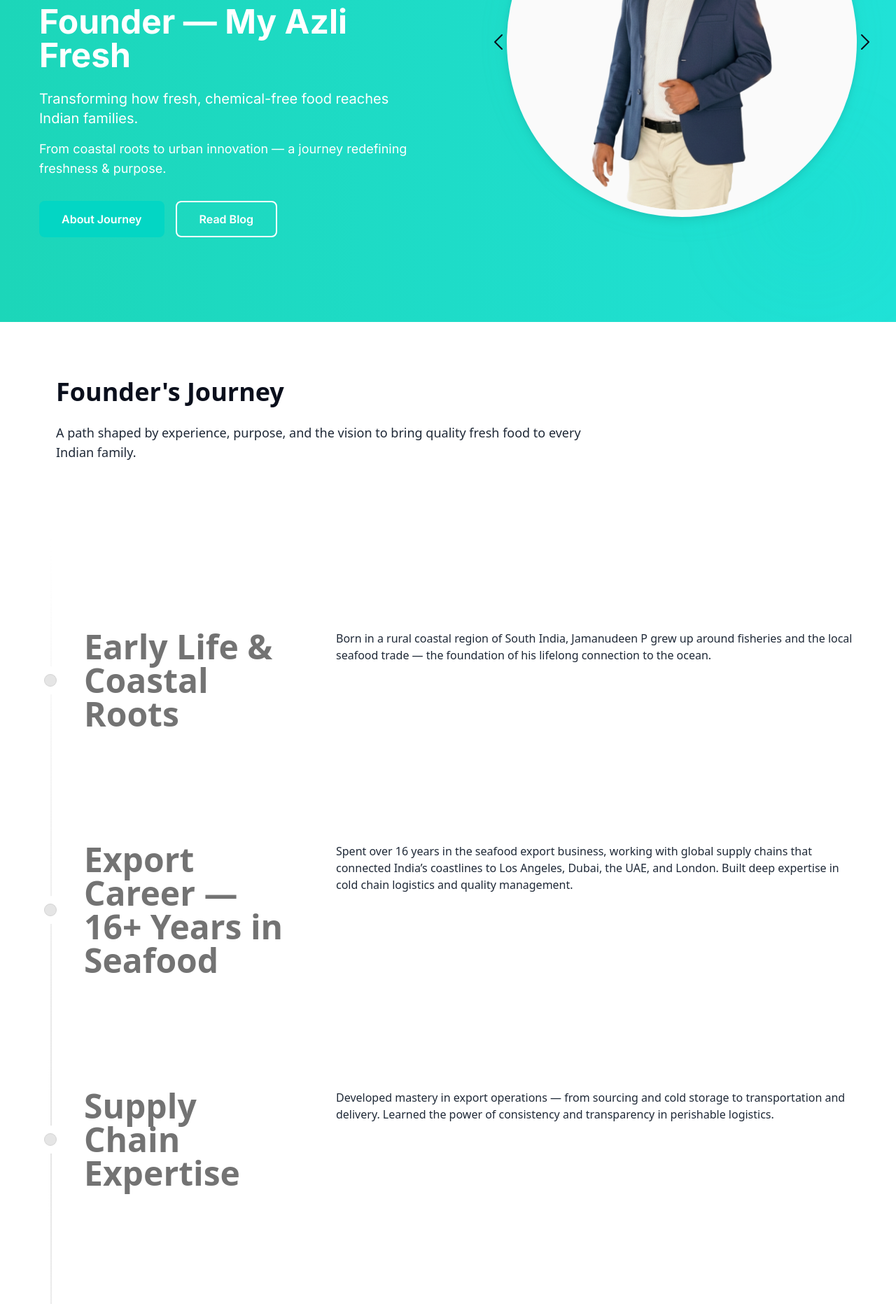
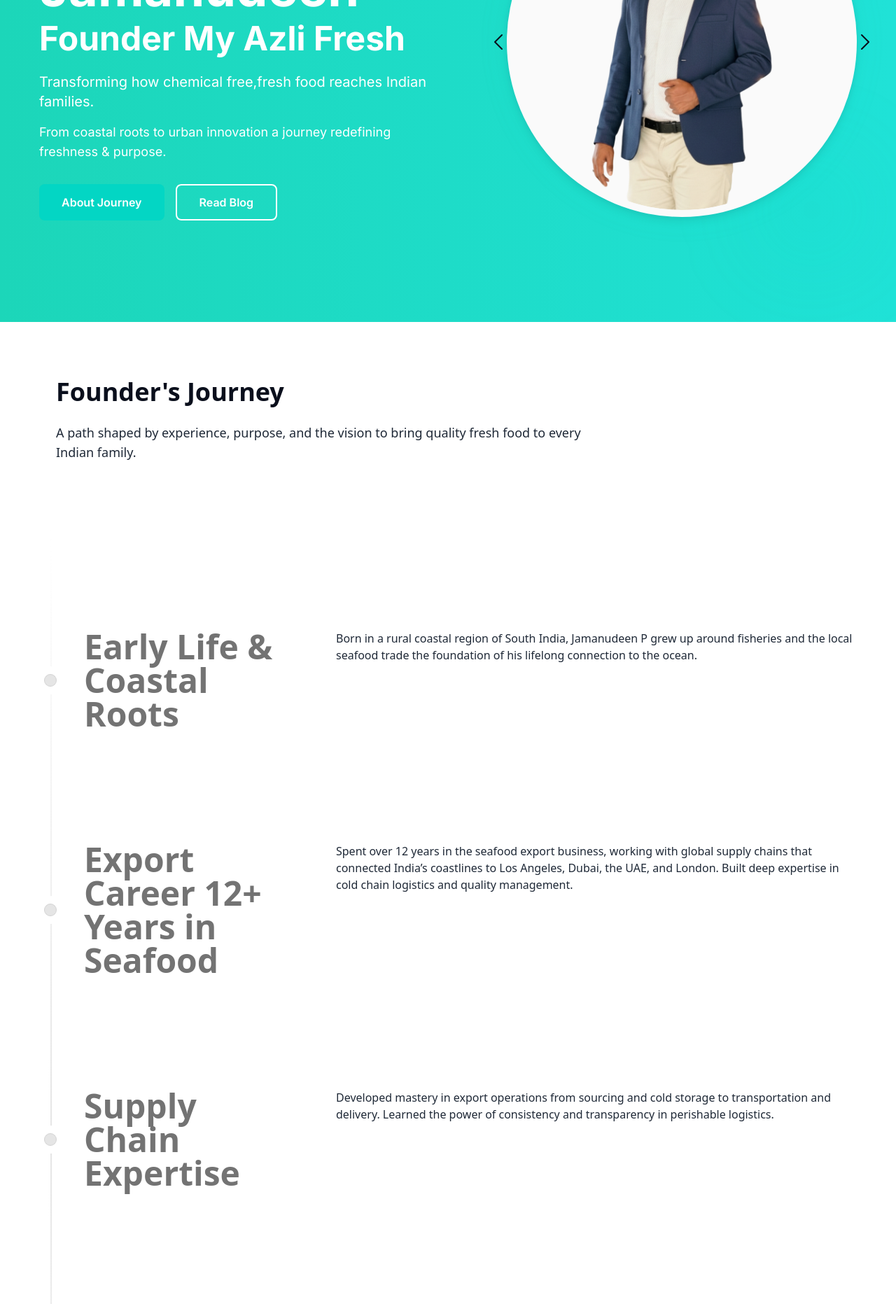
Before and after one commit to AnwinBabu-46/FounderWebPage, a Next.js app: page / in a window 1280 px wide. Shown: the part 340-2203 px from the top of the page at 70% size. Built offline with nearby package versions, Linux system fonts and the light colour scheme; no server answers.

Commit message:
final update

```diff
--- a/src/app/layout.tsx
+++ b/src/app/layout.tsx
@@ -5,7 +5,7 @@
 export const metadata: Metadata = {
   metadataBase: new URL(process.env.NEXT_PUBLIC_SITE_URL || 'https://founder-webpage.vercel.app'),
   title: 'Jamanudeen P - Founder, My Azli Fresh',
-  description: 'Transforming how fresh, chemical-free food reaches Indian families. From coastal roots to urban innovation — a journey redefining freshness and purpose.',
+  description: 'Transforming how fresh, chemical-free food reaches Indian families. From coastal roots to urban innovation a journey redefining freshness and purpose.',
   keywords: ['Jamanudeen P', 'My Azli Fresh', 'fresh food', 'seafood delivery', 'entrepreneurship', 'founder story', 'sustainable sourcing'],
   authors: [{ name: 'Jamanudeen P' }],
   openGraph: {
--- a/src/app/page.tsx
+++ b/src/app/page.tsx
@@ -19,15 +19,15 @@
                 title: "Early Life & Coastal Roots",
                 content: (
                   <p className="text-[var(--text-secondary)] text-sm md:text-base mb-8">
-                    Born in a rural coastal region of South India, Jamanudeen P grew up around fisheries and the local seafood trade — the foundation of his lifelong connection to the ocean.
+                    Born in a rural coastal region of South India, Jamanudeen P grew up around fisheries and the local seafood trade the foundation of his lifelong connection to the ocean.
                   </p>
                 ),
               },
               {
-                title: "Export Career — 16+ Years in Seafood",
+                title: "Export Career 12+ Years in Seafood",
                 content: (
                   <p className="text-[var(--text-secondary)] text-sm md:text-base mb-8">
-                    Spent over 16 years in the seafood export business, working with global supply chains that connected India’s coastlines to Los Angeles, Dubai, the UAE, and London. Built deep expertise in cold chain logistics and quality management.
+                    Spent over 12 years in the seafood export business, working with global supply chains that connected India’s coastlines to Los Angeles, Dubai, the UAE, and London. Built deep expertise in cold chain logistics and quality management.
                   </p>
                 ),
               },
@@ -35,15 +35,15 @@
                 title: "Supply Chain Expertise",
                 content: (
                   <p className="text-[var(--text-secondary)] text-sm md:text-base mb-8">
-                    Developed mastery in export operations — from sourcing and cold storage to transportation and delivery. Learned the power of consistency and transparency in perishable logistics.
+                    Developed mastery in export operations from sourcing and cold storage to transportation and delivery. Learned the power of consistency and transparency in perishable logistics.
                   </p>
                 ),
               },
               {
-                title: "Turning Point — Founding My Azli Fresh",
+                title: "Turning Point Founding My Azli Fresh",
                 content: (
                   <p className="text-[var(--text-secondary)] text-sm md:text-base mb-8">
-                    Transitioned from exporter to entrepreneur — founding My Azli Fresh to bring fresh, chemical-free seafood directly to urban families through a D2C model.
+                    Transitioned from exporter to entrepreneur founding My Azli Fresh to bring fresh, chemical-free seafood directly to urban families through a D2C model.
                   </p>
                 ),
               },
@@ -51,7 +51,7 @@
                 title: "Building a Purpose-Driven Brand",
                 content: (
                   <p className="text-[var(--text-secondary)] text-sm md:text-base mb-8">
-                    My Azli Fresh isn’t just about delivery — it’s about worker welfare, customer trust, and making transparency a core part of the food ecosystem.
+                    My Azli Fresh isn’t just about delivery  it’s about worker welfare, customer trust, and making transparency a core part of the food ecosystem.
                   </p>
                 ),
               },
--- a/src/components/Contact/ContactSection.tsx
+++ b/src/components/Contact/ContactSection.tsx
@@ -82,7 +82,7 @@
             Let&apos;s Build Together
           </h2>
           <p className="text-base sm:text-lg text-[var(--text-secondary)] max-w-3xl mx-auto px-2">
-            Whether you&apos;re interested in partnership opportunities, want to learn more about our mission, or simply want to connect — we&apos;d love to hear from you.
+            Whether you&apos;re interested in partnership opportunities, want to learn more about our mission, or simply want to connect we&apos;d love to hear from you.
           </p>
         </motion.div>
 
--- a/src/components/Hero/Hero.tsx
+++ b/src/components/Hero/Hero.tsx
@@ -70,7 +70,7 @@
               transition={{ duration: 0.6, delay: 0.4 }}
               className="text-2xl sm:text-3xl md:text-4xl lg:text-5xl font-bold text-white mb-6"
             >
-              Founder — My Azli Fresh
+              Founder  My Azli Fresh
             </motion.h2>
 
             {/* Tagline */}
@@ -80,7 +80,7 @@
               transition={{ duration: 0.6, delay: 0.5 }}
               className="text-base sm:text-lg md:text-xl text-white mb-4 leading-relaxed max-w-2xl mx-auto lg:mx-0"
             >
-              Transforming how fresh, chemical-free food reaches Indian families.
+              Transforming how chemical free,fresh food reaches Indian families.
             </motion.p>
 
             {/* Subtext */}
@@ -90,7 +90,7 @@
               transition={{ duration: 0.6, delay: 0.6 }}
               className="text-sm sm:text-base md:text-lg text-white mb-8 leading-relaxed max-w-2xl mx-auto lg:mx-0"
             >
-              From coastal roots to urban innovation — a journey redefining freshness & purpose.
+              From coastal roots to urban innovation a journey redefining freshness & purpose.
             </motion.p>
 
             {/* CTA Buttons */}
--- a/src/components/Mission/MissionSection.tsx
+++ b/src/components/Mission/MissionSection.tsx
@@ -104,7 +104,7 @@
           className="text-center mb-12 sm:mb-16 md:mb-20 lg:mb-24"
         >
           <h2 className="text-2xl sm:text-3xl md:text-4xl font-bold text-[var(--text-primary)] mb-4 sm:mb-6">
-            The Mission — Purpose with Freshness
+            The Mission Purpose with Freshness
           </h2>
           <p className="text-base sm:text-lg text-[var(--text-secondary)] max-w-3xl mx-auto px-2">
             Our commitment to delivering the highest quality fresh food while maintaining transparency and customer choice
```
